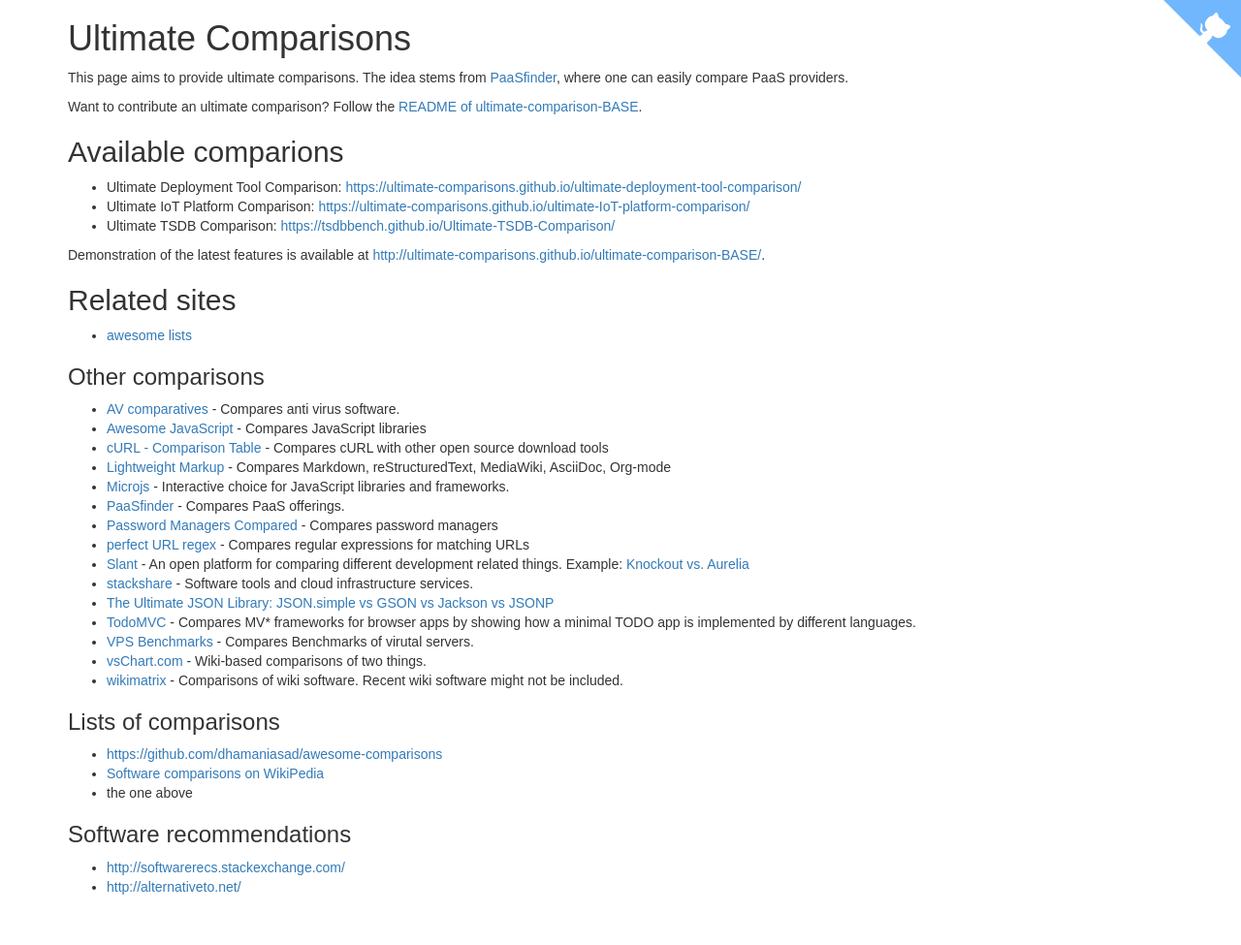
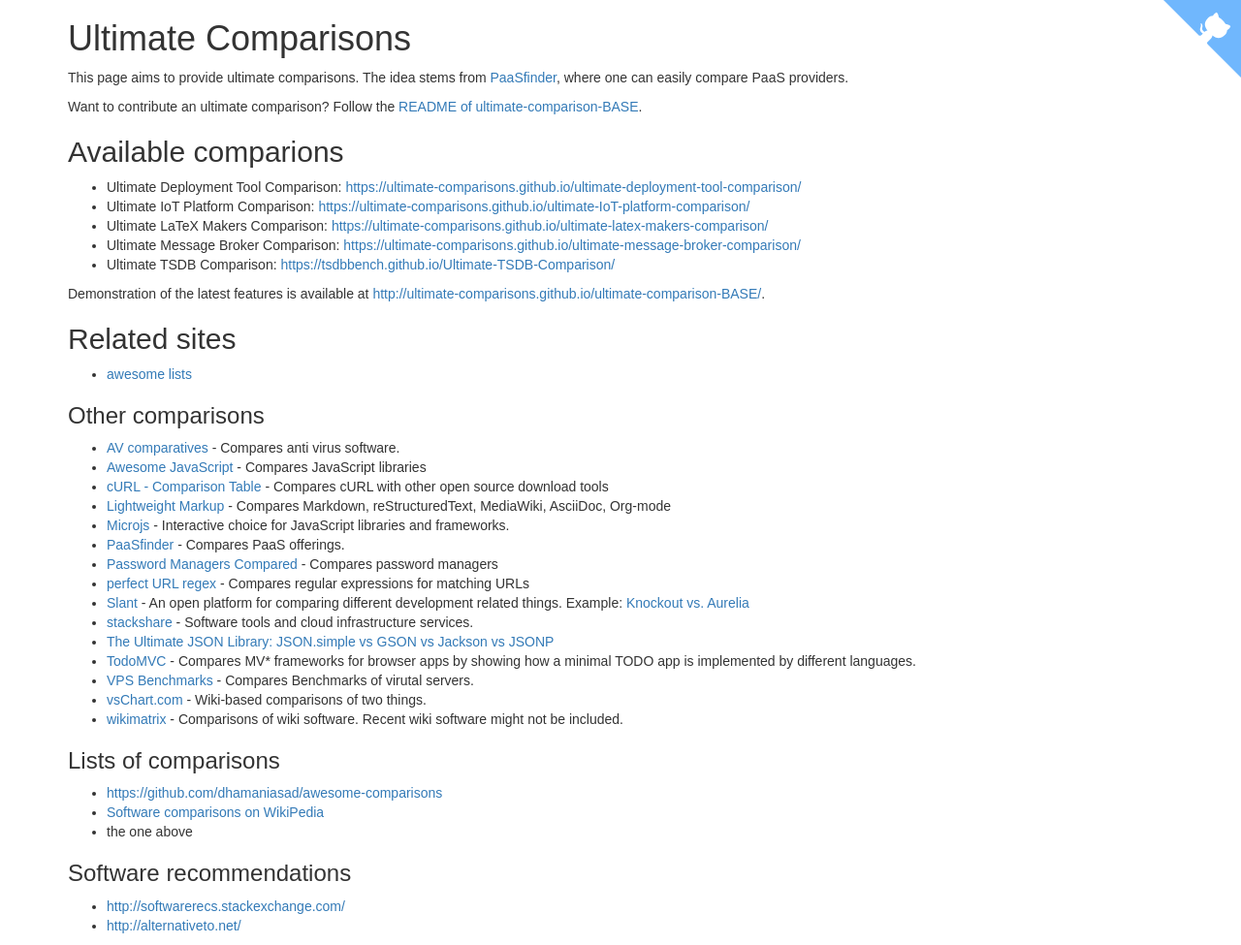
Before and after one commit to ultimate-comparisons/ultimate-comparisons.github.io, a Jekyll site: the page built from index.md, in a window 1280 px wide. Shown: the whole page at 97% size. Built offline with Jekyll 4.4.1, drawn with Linux system fonts in a browser that asks for light colours; our own code applies the rules of GitHub Pages for plain Markdown files; before the commit the page ends 935 px from its top, so only the background shows below that.

Commit message:
Add message broker and latex makers comparison

```diff
--- a/index.md
+++ b/index.md
@@ -13,6 +13,8 @@ Follow the [README of ultimate-comparison-BASE](https://github.com/ultimate-comp
 
  * Ultimate Deployment Tool Comparison: <https://ultimate-comparisons.github.io/ultimate-deployment-tool-comparison/>
  * Ultimate IoT Platform Comparison: <https://ultimate-comparisons.github.io/ultimate-IoT-platform-comparison/>
+ * Ultimate LaTeX Makers Comparison: <https://ultimate-comparisons.github.io/ultimate-latex-makers-comparison/>
+ * Ultimate Message Broker Comparison: <https://ultimate-comparisons.github.io/ultimate-message-broker-comparison/>
  * Ultimate TSDB Comparison: <https://tsdbbench.github.io/Ultimate-TSDB-Comparison/>
 
 Demonstration of the latest features is available at <http://ultimate-comparisons.github.io/ultimate-comparison-BASE/>.
```
